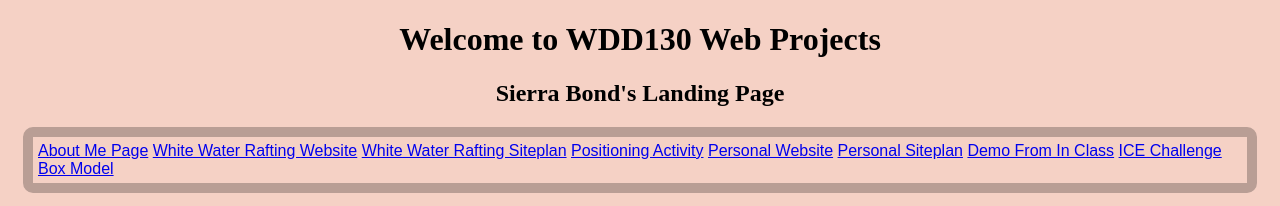
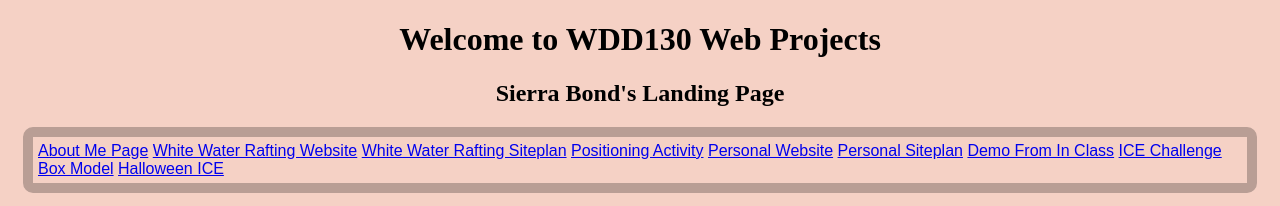
Before and after one commit to sierrambond/wdd130fall, a plain HTML site: page index.html in a window 1280 px wide. Shown: the top 206 px of the page. Drawn offline with Linux system fonts and the light colour scheme.

Commit message:
added the link to the ICE

```diff
--- a/index.html
+++ b/index.html
@@ -20,6 +20,7 @@
             <a href="practice/demo.html">Demo From In Class</a>
             <a href="practice/icechallenge/w05icechallenge.html">ICE Challenge</a>
             <a href="practice/boxmodel.html">Box Model</a>
+            <a href="practice/halloween/halloweenICE.html">Halloween ICE</a>
         </div>
     </nav>
     <div class="moodeng">
```
